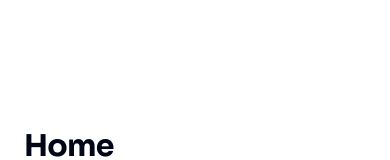
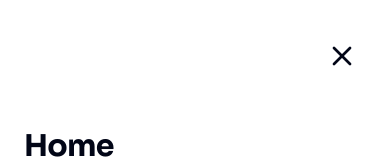
Before and after one commit to LaukikLandage/sky-high-holidays, a React (Vite) app: page /international/andaman in a window 390 px wide. Both pictures are taken after a click on the button 344 px from the left and 95 px from the top of the page. Shown: the top 160 px of the page. Built offline with nearby package versions, Linux system fonts and the light colour scheme.

Commit message:
Final mobile responsiveness overhaul, globe fix, footer text wrapping, and mobile menu close button

```diff
--- a/src/components/layout/Navbar.tsx
+++ b/src/components/layout/Navbar.tsx
@@ -236,6 +236,14 @@ export function Navbar() {
             transition={{ type: "spring", damping: 25, stiffness: 200 }}
             className="fixed inset-0 z-[60] bg-white pt-32 px-6 sm:px-10 flex flex-col gap-8"
           >
+            {/* Close Button Inside Menu */}
+            <button
+              className="absolute top-8 right-6 p-2 text-[#020617] hover:bg-gray-100 rounded-xl transition-colors"
+              onClick={() => setIsMenuOpen(false)}
+            >
+              <X className="w-8 h-8" />
+            </button>
+
             <div className="flex flex-col gap-4 sm:gap-6">
               {navLinks.map((link) => {
                 const active = getIsActive(link.path);
```
